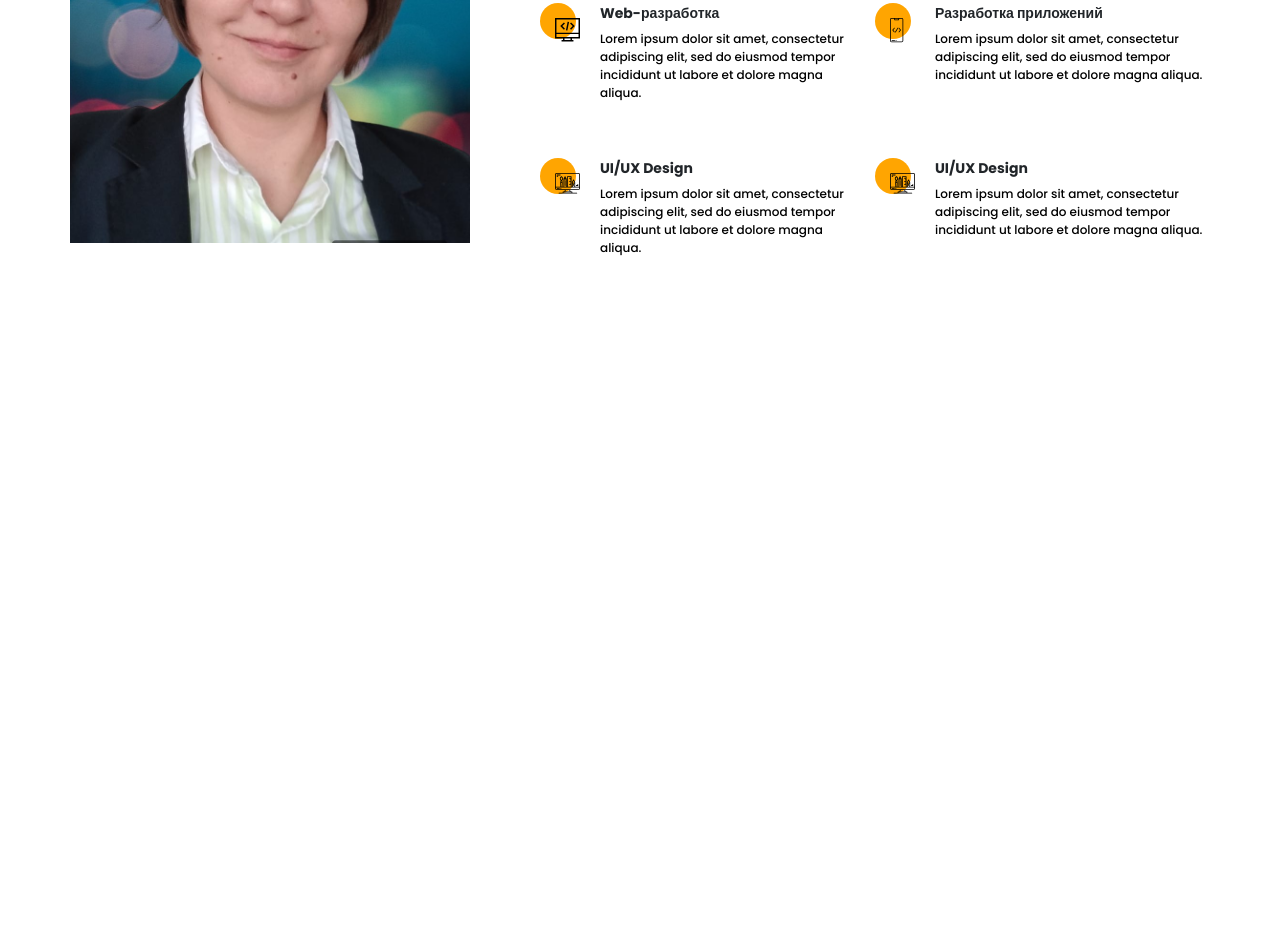
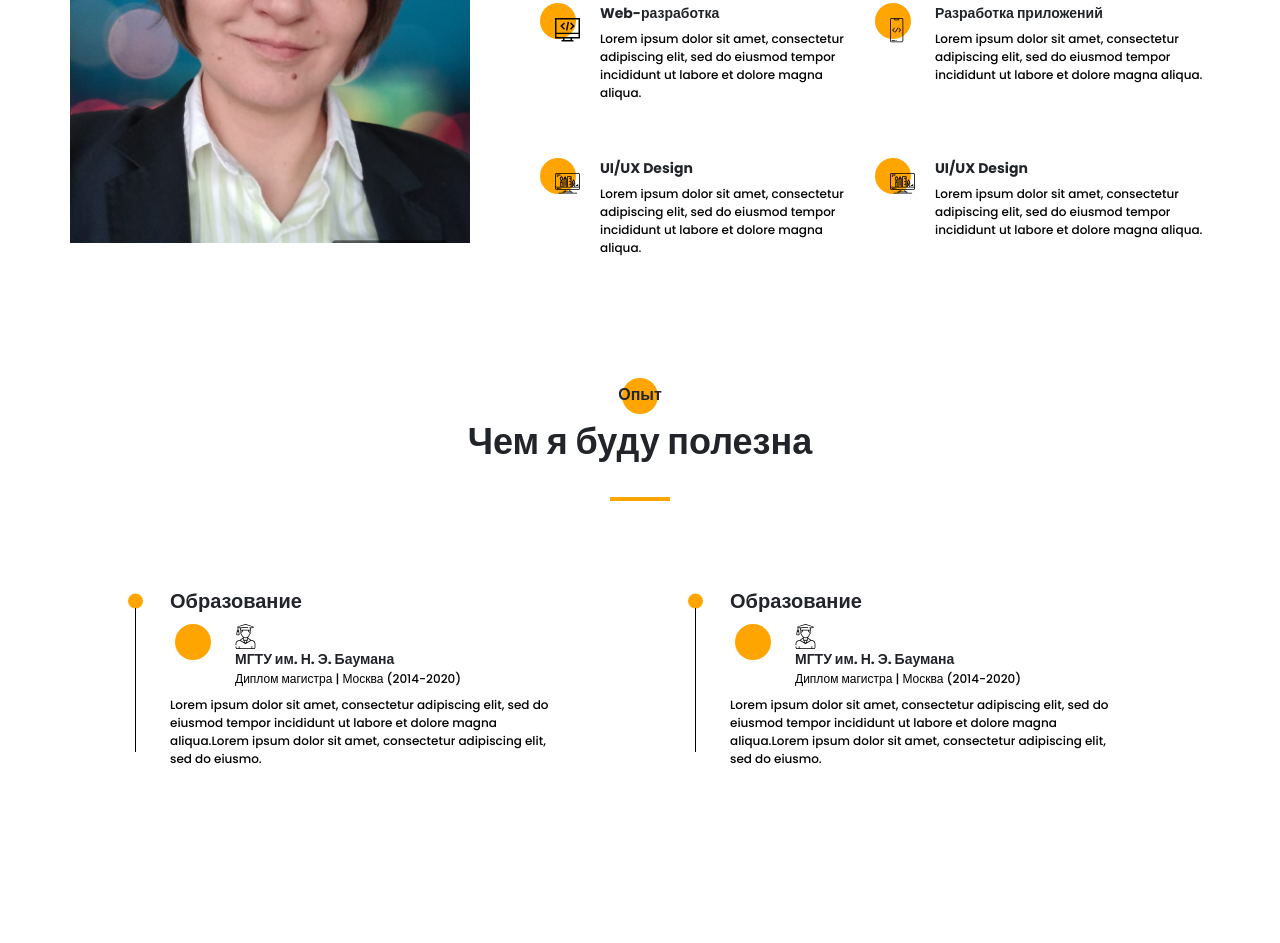
Before and after one commit to Mari-By/portfolio, a website: page src/index.html in a window 1280 px wide. Shown: the part 1177-2120 px from the top of the page. Before the commit the page ends 1540 px from the top, so only its background shows below. Drawn offline with Linux system fonts and the light colour scheme.

Commit message:
exp start

```diff
--- a/src/index.html
+++ b/src/index.html
@@ -162,6 +162,76 @@
             </div>
         </div>
     </section>
+    <section class="exp">
+        <div class="container">
+            <div class="exp_stitle title title_fz16">
+                Опыт
+            </div>
+            <div class="exp_title title title_fz36">
+                Чем я буду полезна
+            </div>
+            <div class="exp_divider"></div>
+
+            <div class="exp_wrapper">
+
+                <div class="exp_column">
+
+                    <h2 class="exp_subtitle title_fz20">Образование</h2>
+
+                    <ul>
+                        <li>
+                            <div class="exp_item">
+                                <div class="exp_item_head">
+                                    <div class="exp_item_icon">
+                                        <img src="icons/experience/university.svg" alt="">
+                                    </div>
+                                    <div class="title title_fz14">
+                                        МГТУ им. Н. Э. Баумана
+                                    </div>
+                                    <div class="exp_item_loc text">
+                                        Диплом магистра | Москва (2014-2020)
+                                    </div>
+
+                                </div>
+                                <div class="exp_item_body text">
+                                    Lorem ipsum dolor sit amet, consectetur adipiscing elit, sed do eiusmod tempor incididunt ut labore et dolore magna aliqua.Lorem ipsum dolor sit amet, consectetur adipiscing elit, sed do eiusmo.
+                                </div>
+                            </div>
+                        </li>
+                    </ul>
+
+                </div>
+
+                <div class="exp_column">
+                    <h2 class="exp_subtitle title_fz20">Образование</h2>
+
+                    <ul>
+                        <li>
+                            <div class="exp_item">
+                                <div class="exp_item_head">
+                                    <div class="exp_item_icon">
+                                        <img src="icons/experience/university.svg" alt="">
+                                    </div>
+                                    <div class="title title_fz14">
+                                        МГТУ им. Н. Э. Баумана
+                                    </div>
+                                    <div class="exp_item_loc text">
+                                        Диплом магистра | Москва (2014-2020)
+                                    </div>
+
+                                </div>
+                                <div class="exp_item_body text">
+                                    Lorem ipsum dolor sit amet, consectetur adipiscing elit, sed do eiusmod tempor incididunt ut labore et dolore magna aliqua.Lorem ipsum dolor sit amet, consectetur adipiscing elit, sed do eiusmo.
+                                </div>
+                            </div>
+                        </li>
+                    </ul>
+                </div>
+            </div>
+        </div>
+
+
+    </section>
     <script src="js/script.js"></script>
 </body>
 </html>
--- a/src/sass/base/_mixins.scss
+++ b/src/sass/base/_mixins.scss
@@ -24,3 +24,23 @@
         z-index: -1;
     }
 }
+@mixin circle-center {
+    &:before {
+        content: '';
+        position: absolute;
+        width: 36px;
+        height: 36px;
+        border-radius: 100%;
+        background: $main-color;
+        left: 50%;
+        transform: translateX(-50%);
+        top: -5px;
+        z-index: -1;
+    }
+}
+@mixin divider-yellow {
+    border: 2px solid $main-color;
+    width: 60px;
+    height: 0px;
+    margin-top: 25px;
+}
--- a/src/sass/blocks/_section-aboutme.scss
+++ b/src/sass/blocks/_section-aboutme.scss
@@ -2,7 +2,7 @@
     margin-top: 120px;
     display: grid;
     width: 1400px;
-    height: 600px;
+    height: 520px;
     grid-template-columns: 400px 380px 380px;
     grid-template-rows: 260px 155px 205px;
     grid-template-areas:
--- /dev/null
+++ b/src/sass/blocks/_section-exp.scss
@@ -0,0 +1,71 @@
+.exp {
+    margin-top: 120px;
+    height: 560px;
+    position: relative;;
+    &_stitle {
+        text-align: center;
+        @include circle-center;
+    }
+    &_title {
+        text-align: center;
+        padding-top: 5px;
+    }
+    &_divider {
+        @include divider-yellow;
+        margin: 25px auto;
+    }
+    ul {
+        list-style-type: none;
+
+        li {
+            position: relative;
+            &::after {
+                content: '';
+                width: 1px;
+                height: 100%;
+                position: absolute;
+                top: -16px;
+                left: 0;
+                background: #000;
+            }
+        }
+    }
+    &_item_icon {
+        position: relative;
+        @include circle-dos;
+    }
+    &_wrapper {
+        padding-top: 60px;
+        padding-left: 65px;
+        display: grid;
+        grid-template-columns: repeat(2, 425px);
+        column-gap: 135px;
+    }
+    &_subtitle {
+        position: relative;
+        padding-left: 35px;
+        &::before {
+            content: '';
+            position: absolute;
+            width: 15px;
+            height: 15px;
+            background: $main-color;
+            border-radius: 100%;
+            left: -7px;
+            top: 50%;
+            transform: translateY(-50%);
+        }
+    }
+    &_item_loc {
+        padding-top: 0px;
+    }
+    &_item_head {
+        padding-left: 100px;
+    }
+    &_item_body {
+        padding-left: 35px;
+        padding-top: 0px;
+        margin-top: 8px;
+    }
+
+}
--- a/src/sass/blocks/_title.scss
+++ b/src/sass/blocks/_title.scss
@@ -23,6 +23,11 @@
         font-size: 36px;
         line-height: 167%;
     }
+    &_fz20 {
+        font-weight: 700;
+        font-size: 20px;
+        line-height: 30px;
+    }
 }
 .text {
     font-weight: 500;
--- a/src/sass/style.scss
+++ b/src/sass/style.scss
@@ -21,3 +21,4 @@
 @import 'blocks/sidepanel';
 @import 'blocks/menu';
 @import 'blocks/section-aboutme';
+@import 'blocks/section-exp';
```
Also changed, not shown: src/css/style.min.css.
